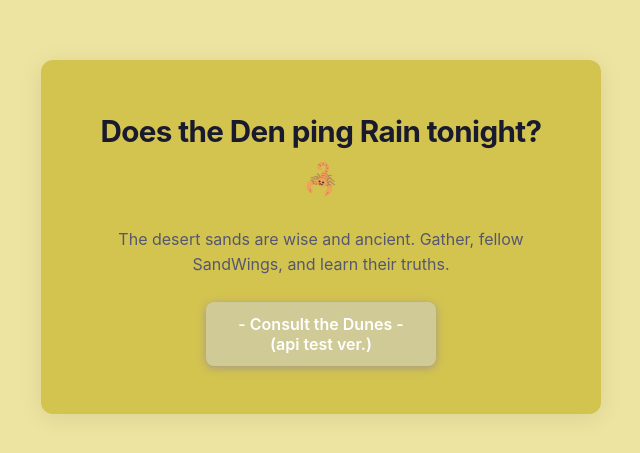
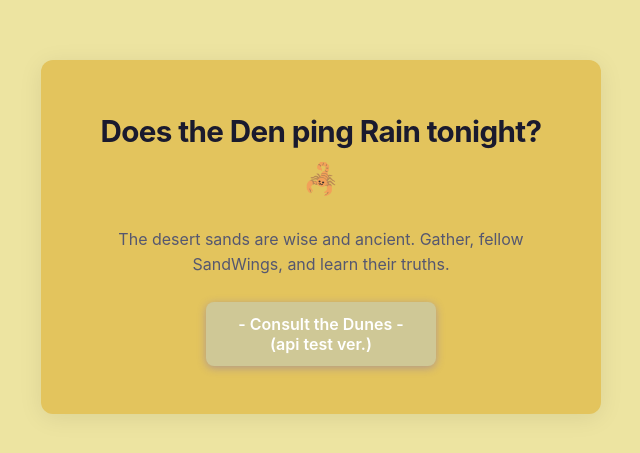
Before and after one commit to GenName205a9c/pingRainBot, a plain HTML site: page index.html in a window 1280 px wide. Shown: the part 163-616 px from the top of the page, without its empty margins (319-959 px from the left). Drawn offline with Linux system fonts and the light colour scheme.

Commit message:
color tweaks

```diff
--- a/styles.css
+++ b/styles.css
@@ -4,14 +4,14 @@
 :root {
     /* --- Surface & background --- */
     --color-bg:             #ede4a1;
-    --color-surface:        #d3c450;
+    --color-surface:        #e3c45d;
 
     /* --- Text --- */
     --color-text-primary:   #1a1a2e;
     --color-text-secondary: #555770;
 
     /* --- Accent / brand --- */
-    --color-accent:         #cfca96;
+    --color-accent:         #cfc896;
     --color-accent-hover:   #b8b26c;
     --color-accent-text:    #ffffff;
 
```
